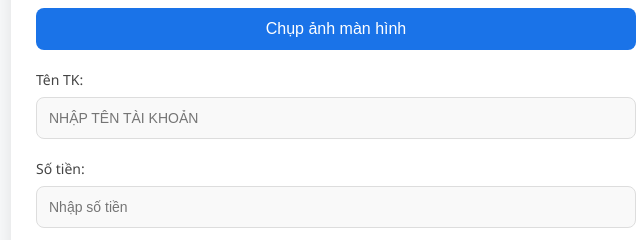
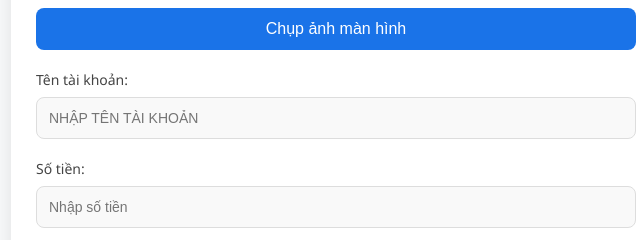
Before and after one commit to vtn19081998/Flight-Ticket-Paygate, a plain HTML site: page index.html in a window 1280 px wide. Shown: the part 909-1149 px from the top of the page, 304-944 px from the left. Drawn offline with nearby package versions, Linux system fonts and the light colour scheme.

Commit message:
Update index.html

```diff
--- a/index.html
+++ b/index.html
@@ -301,7 +301,7 @@
         <button class="screenshot-btn" onclick="takeScreenshot()" aria-label="Chụp và sao chép ảnh màn hình">Chụp ảnh màn hình</button>
 
         <div class="form-group">
-            <label for="account-name">Tên TK:</label>
+            <label for="account-name">Tên tài khoản:</label>
             <input type="text" id="account-name" placeholder="Nhập tên tài khoản" aria-required="true">
         </div>
 
```
